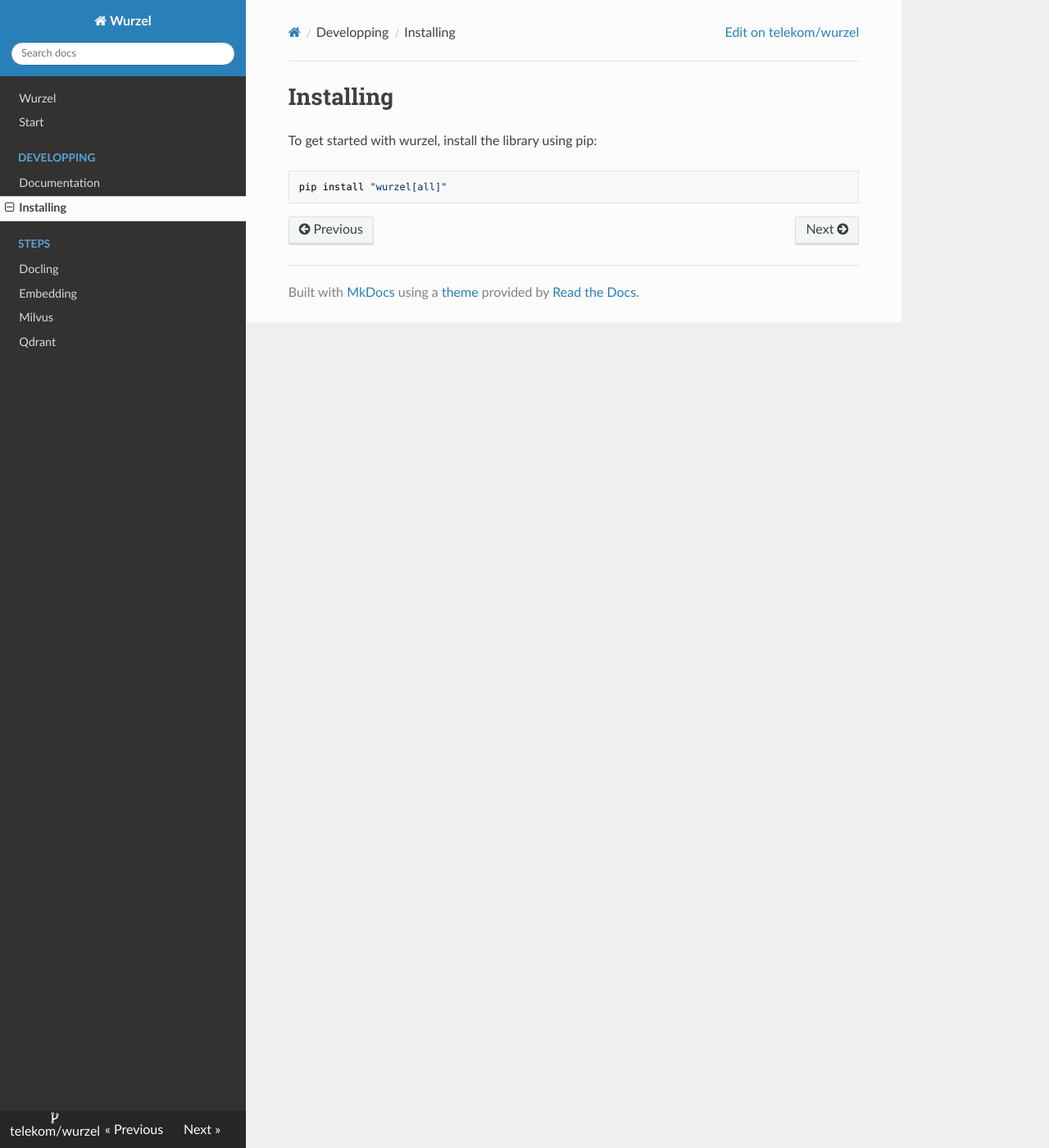
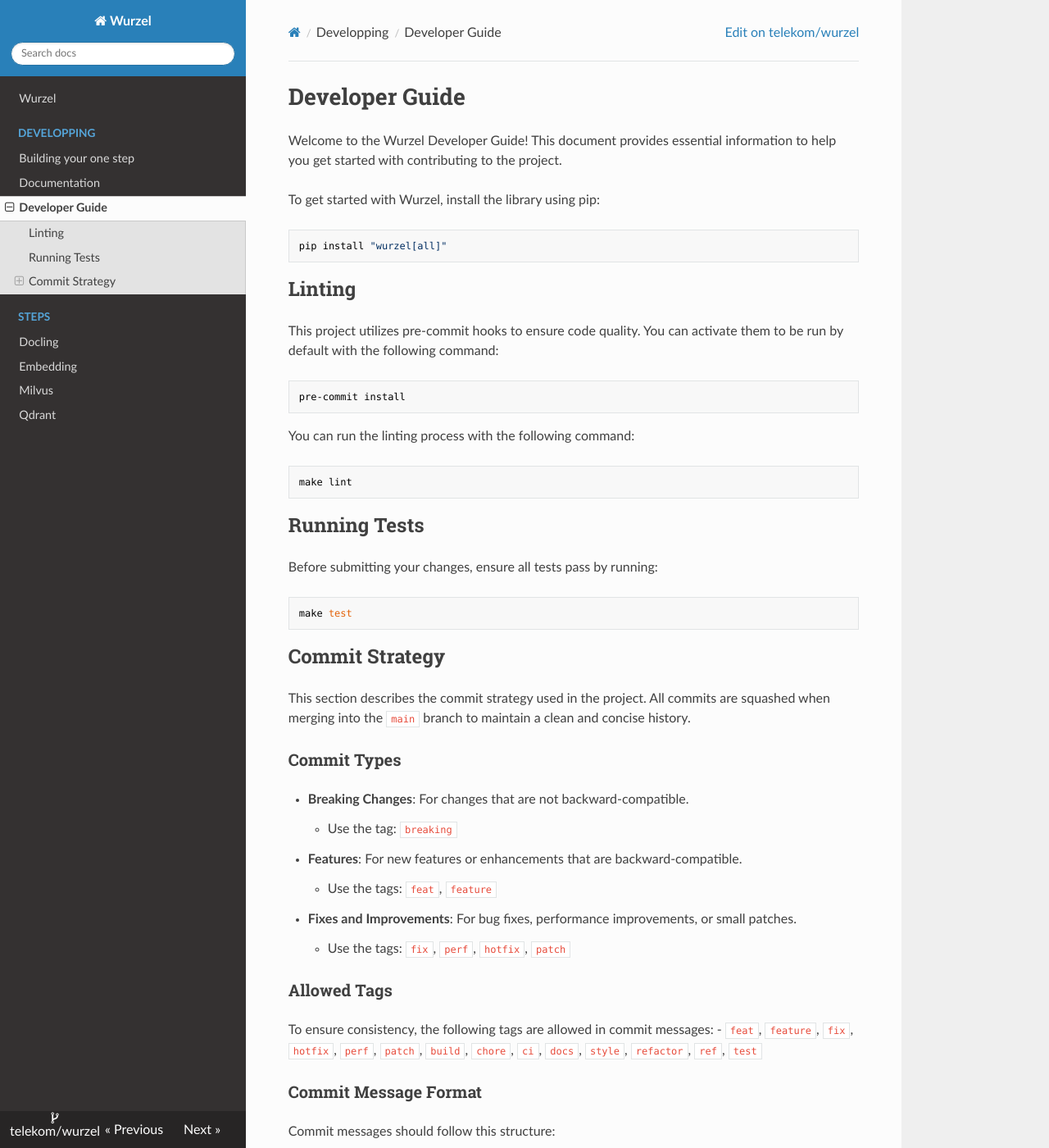
Before and after one commit to telekom/wurzel, an MkDocs documentation site: the page built from docs/developping/getting_started.md, in a window 1280 px wide and 1400 px high. Shown: the whole window at 82% size. Built offline with MkDocs 1.6.1, drawn with Linux system fonts in a browser that asks for light colours; nearby versions of some CDN libraries; some of the changed text lies outside the part shown.

Commit message:
fix: tests

````diff
--- a/.pre-commit-config.yaml
+++ b/.pre-commit-config.yaml
@@ -15,6 +15,7 @@ repos:
     rev: v5.0.2
     hooks:
       - id: reuse
+
 
   - repo: https://github.com/pre-commit/pre-commit-hooks
     rev: v2.3.0
--- a/docs/Building_your_one_step.md
+++ /dev/null
@@ -1,7 +0,0 @@
----
-name: Building your one step
----
-
-# Start
-
-Wurzel offers some pre build Steps that can be used.
--- /dev/null
+++ b/docs/developping/Building_your_one_step.md
@@ -0,0 +1,3 @@
+# Building your one step
+
+Wurzels base componet is a Step. Steps can be chaind to
--- a/docs/developping/getting_started.md
+++ b/docs/developping/getting_started.md
@@ -1,7 +1,58 @@
-# Installing
+# Developer Guide
 
-To get started with wurzel, install the library using pip:
+Welcome to the Wurzel Developer Guide! This document provides essential information to help you get started with contributing to the project.
+
+
+To get started with Wurzel, install the library using pip:
 
 ```bash
 pip install "wurzel[all]"
 ```
+
+## Linting
+
+This project utilizes pre-commit hooks to ensure code quality. You can activate them to be run by default with the following command:
+
+```bash
+pre-commit install
+```
+
+You can run the linting process with the following command:
+
+```bash
+make lint
+```
+
+## Running Tests
+
+Before submitting your changes, ensure all tests pass by running:
+
+```bash
+make test
+```
+
+## Commit Strategy
+
+This section describes the commit strategy used in the project. All commits are squashed when merging into the `main` branch to maintain a clean and concise history.
+
+### Commit Types
+- **Breaking Changes**: For changes that are not backward-compatible.
+    - Use the tag: `breaking`
+- **Features**: For new features or enhancements that are backward-compatible.
+    - Use the tags: `feat`, `feature`
+- **Fixes and Improvements**: For bug fixes, performance improvements, or small patches.
+    - Use the tags: `fix`, `perf`, `hotfix`, `patch`
+
+### Allowed Tags
+To ensure consistency, the following tags are allowed in commit messages:
+- `feat`, `feature`, `fix`, `hotfix`, `perf`, `patch`, `build`, `chore`, `ci`, `docs`, `style`, `refactor`, `ref`, `test`
+
+### Commit Message Format
+Commit messages should follow this structure:
+```
+<tag>: <short description>
+
+<longer description (optional)>
+```
+
+Adhering to this format ensures clarity and improves the readability of the project's history.
````
Also changed, not shown: CONTRIBUTING.md (+2 -74 lines), docs/index.md (+1 -0 lines), 2 other files.
